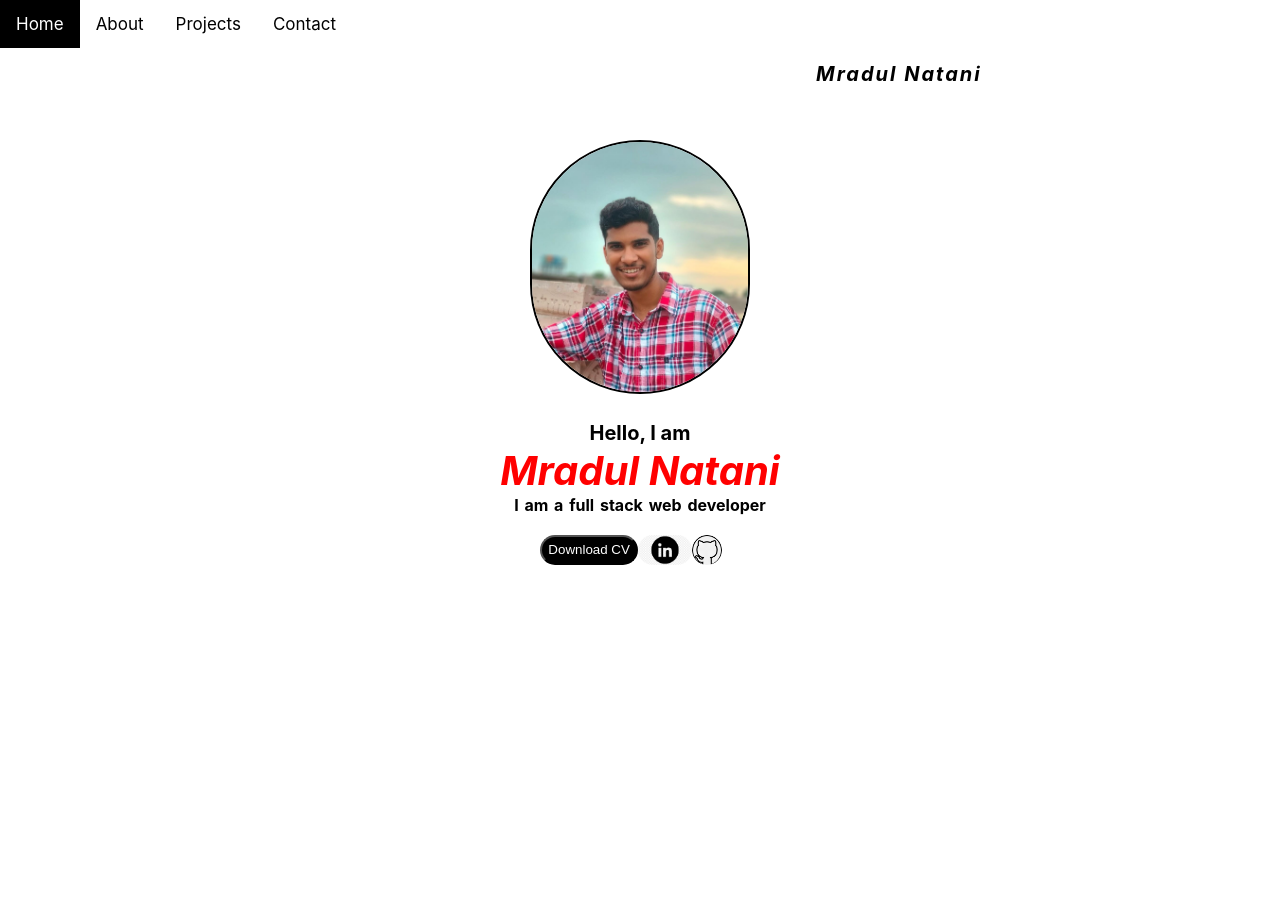
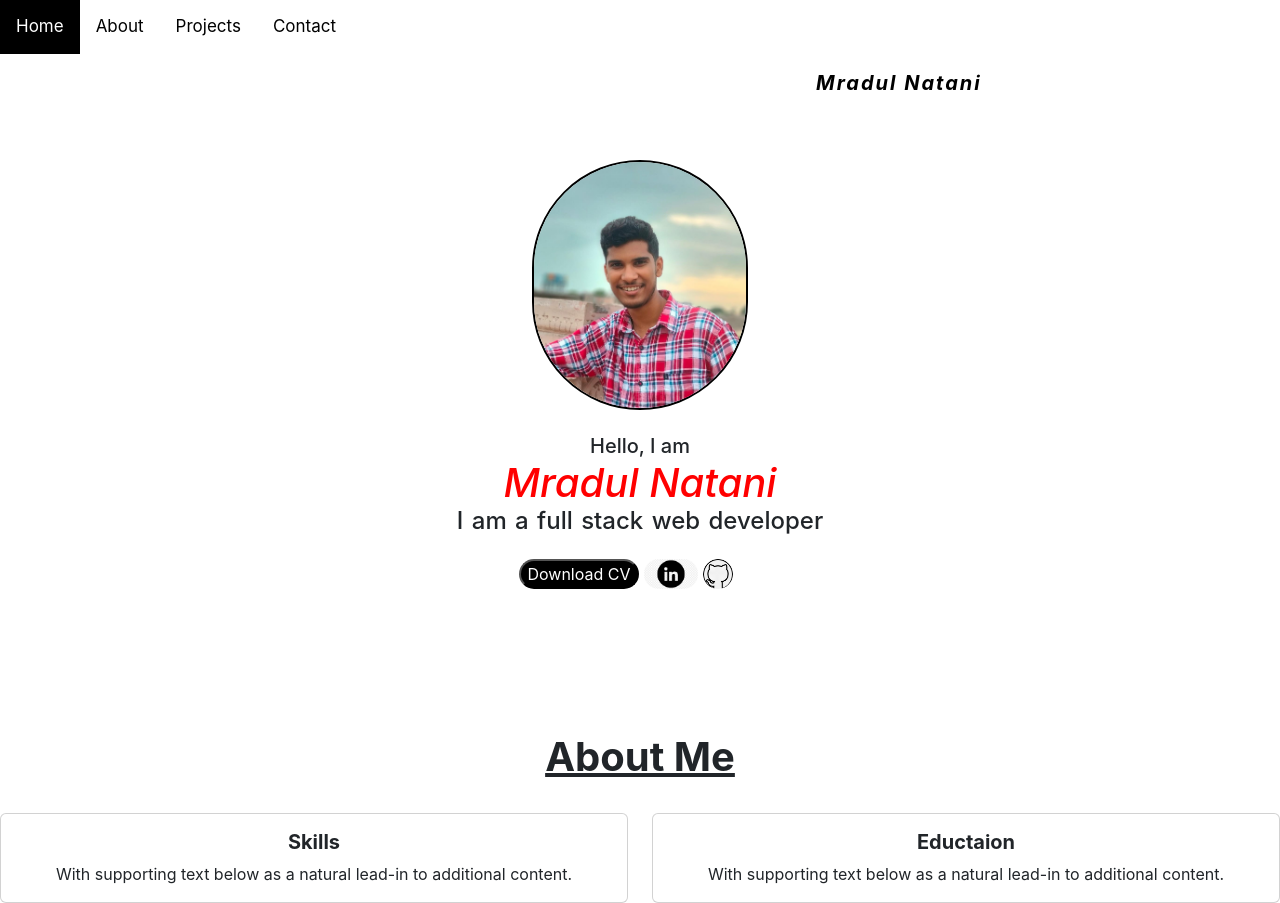
Before and after one commit to mradulnatani/My-website, a React (Create React App) app in the folder portfolio/: page / in a window 1280 px wide. Before the commit the page ends 800 px from the top, so only its background shows below. Built offline with nearby package versions, Linux system fonts and the light colour scheme.

Commit message:
fixed on hover run time error and createde about.js

```diff
--- a/portfolio/public/index.html
+++ b/portfolio/public/index.html
@@ -25,9 +25,11 @@
       Learn how to configure a non-root public URL by running `npm run build`.
     -->
     <title>React App</title>
+
+    <link href="https://cdn.jsdelivr.net/npm/bootstrap@5.3.3/dist/css/bootstrap.min.css" rel="stylesheet" integrity="sha384-QWTKZyjpPEjISv5WaRU9OFeRpok6YctnYmDr5pNlyT2bRjXh0JMhjY6hW+ALEwIH" crossorigin="anonymous">
+
   </head>
   <body>
-    <noscript>You need to enable JavaScript to run this app.</noscript>
     <div id="root"></div>
     <!--
       This HTML file is a template.
@@ -39,5 +41,6 @@
       To begin the development, run `npm start` or `yarn start`.
       To create a production bundle, use `npm run build` or `yarn build`.
     -->
+    <script src="https://cdn.jsdelivr.net/npm/bootstrap@5.3.3/dist/js/bootstrap.bundle.min.js" integrity="sha384-YvpcrYf0tY3lHB60NNkmXc5s9fDVZLESaAA55NDzOxhy9GkcIdslK1eN7N6jIeHz" crossorigin="anonymous"></script>
   </body>
 </html>
--- a/portfolio/src/App.js
+++ b/portfolio/src/App.js
@@ -1,6 +1,7 @@
 import './App.css';
 import Navbar from './myComponents/navbar';
 import Main from './myComponents/main';
+import About from './myComponents/about';
 function App() {
   return (
     <div className="App">
@@ -8,6 +9,10 @@ function App() {
       <br/>
       <br/>
       <Main/>
+      <br/><br/>
+      <br/><br/>
+      <br/><br/>
+      <About/>
     </div>
   );
 }
--- /dev/null
+++ b/portfolio/src/myComponents/about.js
@@ -0,0 +1,28 @@
+import React from 'react'
+
+export default function about() {
+  return (
+    <div>
+        <h1><b><u>About Me</u></b></h1>
+        <br/>
+      <div class="row">
+  <div class="col-sm-6 mb-3 mb-sm-0">
+    <div class="card">
+      <div class="card-body">
+        <h5 class="card-title"><b>Skills</b></h5>
+        <p class="card-text">With supporting text below as a natural lead-in to additional content.</p>
+      </div>
+    </div>
+  </div>
+  <div class="col-sm-6">
+    <div class="card">
+      <div class="card-body">
+        <h5 class="card-title"><b>Eductaion</b></h5>
+        <p class="card-text">With supporting text below as a natural lead-in to additional content.</p>
+      </div>
+    </div>
+  </div>
+</div>
+    </div>
+  )
+}
--- a/portfolio/src/myComponents/main.js
+++ b/portfolio/src/myComponents/main.js
@@ -1,23 +1,58 @@
 import React from 'react';
-import Image from '../myComponents/myimage.jpg'
-import Limg from '../myComponents/linkedinlogo.png'
-import Gimg from '../myComponents/githublogo.png'
-import './main.css'
+import Image from '../myComponents/myimage.jpg';
+import Limg from '../myComponents/linkedinlogo.png';
+import Gimg from '../myComponents/githublogo.png';
+import './main.css';
+
 export default function Main() {
+  const handleMouseOver = (event) => {
+    event.target.style.color = 'black';
+    event.target.style.backgroundColor = 'white'
+  };
+
+  const handleMouseLeave = (event) => {
+    event.target.style.color = 'white';
+    event.target.style.backgroundColor = 'black'
+  };
+  const handleMouseOverLi = (e)=>{
+    e.target.style.border = '2px solid black'
+  };
+  const handleMouseLeaveLi = (e)=>{
+    e.target.style.border = '0px'
+  }
+  const handleMouseOverGh = (e)=>{
+    e.target.style.border = '2px solid black'
+  };
+  const handleMouseLeaveGh = (e)=>{
+    e.target.style.border = '0px'
+  }
+
   return (
-    <div style={{display: 'flex',alignItems:'center',flexDirection:'column'}} className='mainclass'>
-      <img src={Image} alt='myimage' style={{height:'250px',margin:0, borderRadius:'990px',border:'2px solid black'}} className='image-container'></img>
-      <div className='intro' style={{float:'left',margin:0}}>
-      <h4 style={{ marginBottom: '1px', fontSize: '20px' }}>Hello, I am</h4>
-      <h2 style={{ fontStyle: 'oblique', color: 'red', fontSize: '40px', margin: 0 }}>Mradul Natani</h2>
-      <h4 style={{margin: 0,wordSpacing:'2px'}}>I am a full stack web developer</h4>
-      <br/>
-      <ul style={{listStyle:'none',margin:0}}>
-     <li> <a href='https://www.dropbox.com/scl/fi/53trazfdjiezxcjomc0fx/Mraadul-Natani-Resume.docx?rlkey=vc7hprtxk14dc2p293c2u6z9x&st=6bfdxp7m&dl=0'><button style={{backgroundColor:'black',color:'white',height:'30px',borderRadius:'30px'}}>Download CV</button></a></li>
-     <li><a href='https://www.linkedin.com/in/mradul-natani-882194248/'><img src={Limg} alt='linkedin'style={{height:'30px',borderRadius:'900px'}}></img></a></li>
-     <li><a href='https://github.com/mradulnatani'><img src={Gimg} alt='github'style={{borderRadius:'900px',height:'30px'}}></img></a></li>
-
-      </ul>
+    <div style={{ display: 'flex', alignItems: 'center', flexDirection: 'column' }} className='mainclass'>
+      <img src={Image} alt='myimage' style={{ height: '250px', margin: 0, borderRadius: '990px', border: '2px solid black' }} className='image-container' />
+      <div className='intro' style={{ float: 'left', margin: 0 }}>
+        <br />
+        <h4 style={{ marginBottom: '1px', fontSize: '20px' }}>Hello, I am</h4>
+        <h2 style={{ fontStyle: 'oblique', color: 'red', fontSize: '40px', margin: 0 }}>Mradul Natani</h2>
+        <h4 style={{ margin: 0, wordSpacing: '2px' }}>I am a full stack web developer</h4>
+        <br />
+        <ul style={{ listStyle: 'none', marginLeft: '40px',marginRight:'100px'}}>
+          <li onMouseOver={handleMouseOver} onMouseLeave={handleMouseLeave}>
+            <a href='https://www.dropbox.com/scl/fi/53trazfdjiezxcjomc0fx/Mraadul-Natani-Resume.docx?rlkey=vc7hprtxk14dc2p293c2u6z9x&st=6bfdxp7m&dl=0'>
+              <button style={{ backgroundColor: 'black', color: 'white', height: '30px', borderRadius: '30px' }}>Download CV</button>
+            </a>
+          </li>
+          <li>
+            <a href='https://www.linkedin.com/in/mradul-natani-882194248/'>
+              <img src={Limg} alt='linkedin' style={{ height: '30px', borderRadius: '900px', marginLeft:'5px',marginRight:'5px' }} onMouseOver={handleMouseOverLi} onMouseLeave={handleMouseLeaveLi} />
+            </a>
+          </li>
+          <li>
+            <a href='https://github.com/mradulnatani'>
+              <img src={Gimg} alt='github' style={{ borderRadius: '900px', height: '30px' }} onMouseOver={handleMouseOverGh} onMouseLeave={handleMouseLeaveGh}/>
+            </a>
+          </li>
+        </ul>
       </div>
     </div>
   );
```
Also changed, not shown: portfolio/src/myComponents/main.css (line endings or trailing spaces).
